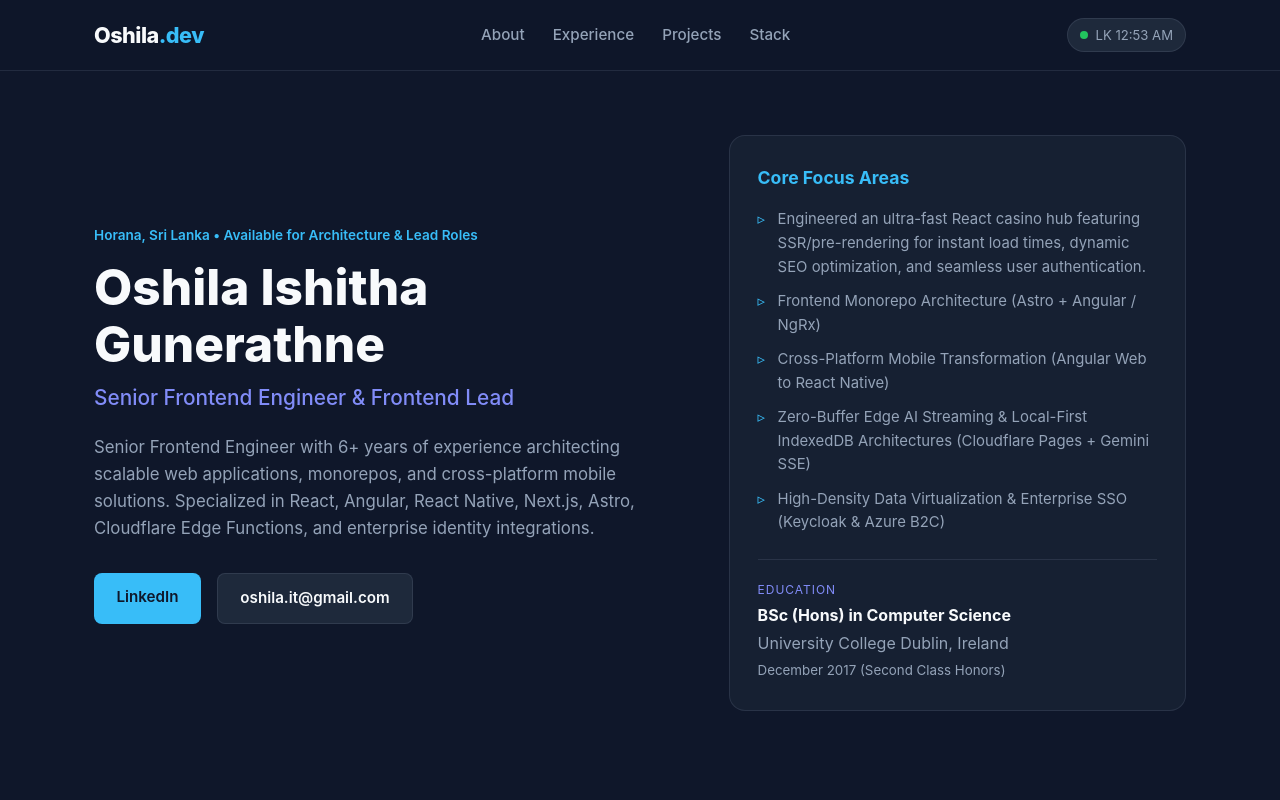
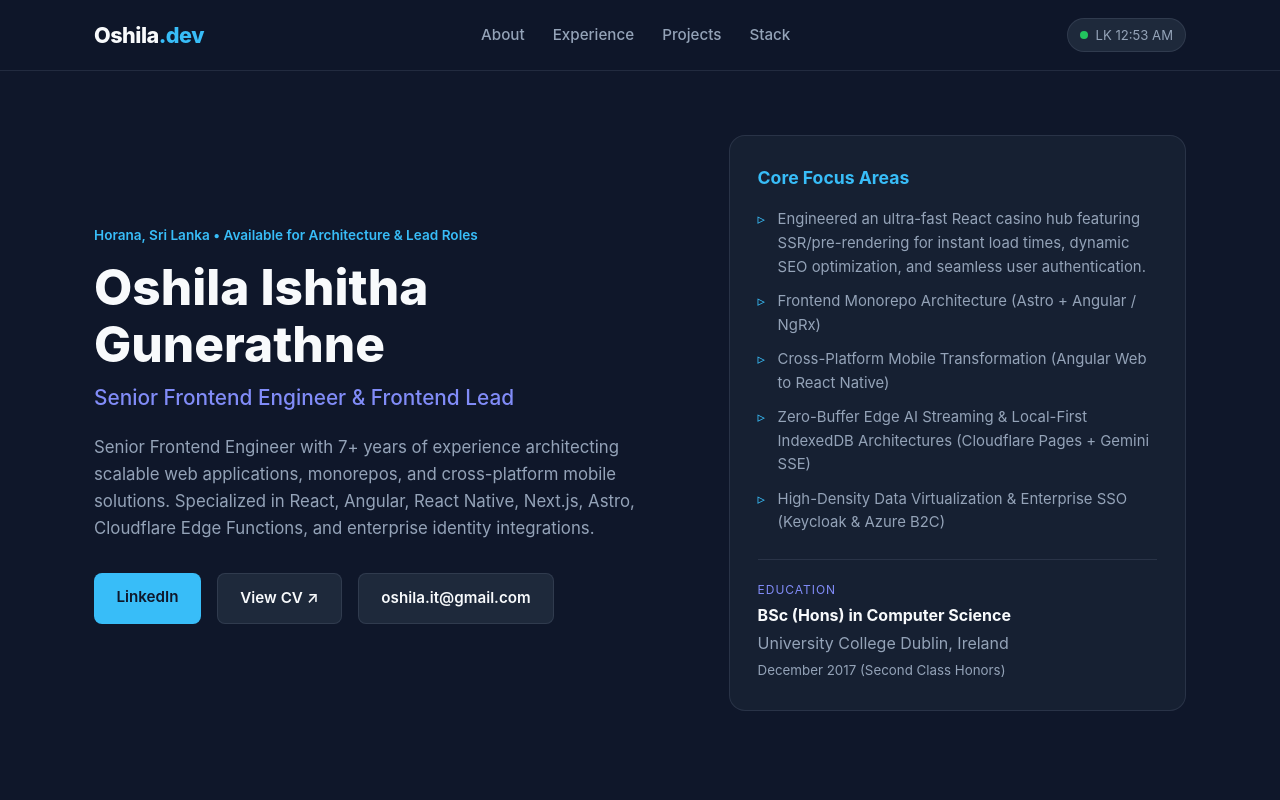
Before and after one commit to oshila123/my-info, a React (Vite) app: page / in a window 1280 px wide. Shown: the top 800 px of the page. Built offline with nearby package versions, Linux system fonts and the light colour scheme.

Commit message:
content update

```diff
--- a/src/assets/data/portfolioData.js
+++ b/src/assets/data/portfolioData.js
@@ -8,10 +8,11 @@ export const profileData = {
     graduated: 'December 2017 (Second Class Honors)',
   },
   summary:
-    'Senior Frontend Engineer with 6+ years of experience architecting scalable web applications, monorepos, and cross-platform mobile solutions. Specialized in React, Angular, React Native, Next.js, Astro, Cloudflare Edge Functions, and enterprise identity integrations.',
+    'Senior Frontend Engineer with 7+ years of experience architecting scalable web applications, monorepos, and cross-platform mobile solutions. Specialized in React, Angular, React Native, Next.js, Astro, Cloudflare Edge Functions, and enterprise identity integrations.',
   contact: {
     linkedin: 'https://www.linkedin.com/in/oshila123/',
     email: 'oshila.it@gmail.com',
+    cvUrl: 'https://drive.google.com/file/d/17BPrelI2LXO0Tt2zJAQONo_br3fTWEVQ/view?usp=sharing',
   },
   highlights: [
     'Engineered an ultra-fast React casino hub featuring SSR/pre-rendering for instant load times, dynamic SEO optimization, and seamless user authentication.',
--- a/src/components/About/About.jsx
+++ b/src/components/About/About.jsx
@@ -19,6 +19,14 @@ const About = () => {
               className="btn-primary"
             >
               LinkedIn
+            </a>
+            <a
+              href={profileData.contact.cvUrl}
+              target="_blank"
+              rel="noreferrer"
+              className="btn-secondary"
+            >
+              View CV ↗
             </a>
             <a
               href={`mailto:${profileData.contact.email}`}
--- a/src/shared/Footer/Footer.jsx
+++ b/src/shared/Footer/Footer.jsx
@@ -11,6 +11,9 @@ const Footer = () => {
           <a href={profileData.contact.linkedin} target="_blank" rel="noreferrer">
             LinkedIn
           </a>
+          <a href={profileData.contact.cvUrl} target="_blank" rel="noreferrer">
+            CV
+          </a>
           <a href={`mailto:${profileData.contact.email}`}>
             {profileData.contact.email}
           </a>
```
